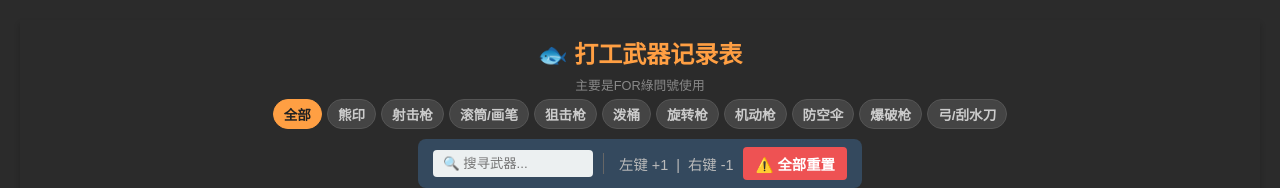
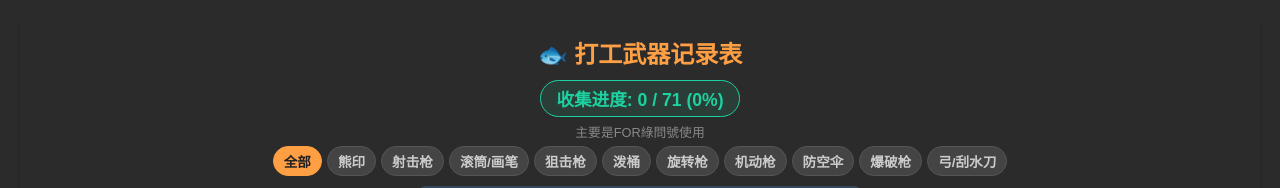
Before and after one commit to azrael-yip/splatoon3-counter, a plain HTML site: page index.html in a window 1280 px wide. Shown: the top 188 px of the page. Drawn offline with Linux system fonts and the light colour scheme.

Commit message:
Add files via upload

```diff
--- a/index.html
+++ b/index.html
@@ -4,7 +4,7 @@
     <meta charset="UTF-8">
     <meta name="viewport" content="width=device-width, initial-scale=1.0">
     <meta name="referrer" content="no-referrer">
-    <title>Splatoon 3 打工武器紀錄 </title>
+    <title>Splatoon 3 打工武器紀錄</title>
     <style>
         :root {
             --bg-color: #2b2b2b;
@@ -43,6 +43,18 @@
         }
 
         h1 { color: var(--accent-orange); margin: 5px 0; font-size: 1.5rem; }
+
+        /* Progress Info Style */
+        .progress-info {
+            font-size: 1.1rem;
+            color: var(--accent-green);
+            font-weight: bold;
+            margin: 5px 0;
+            background: rgba(29, 209, 161, 0.1);
+            padding: 5px 15px;
+            border-radius: 20px;
+            border: 1px solid var(--accent-green);
+        }
 
         .controls {
             background: #34495e;
@@ -189,6 +201,11 @@
 
     <div class="controls-container">
         <h1>🐟 打工武器记录表</h1>
+
+        <div id="progress-display" class="progress-info">
+            收集进度: 0 / 0 (0%)
+        </div>
+
         <div style="font-size: 0.8rem; color: #888; margin-bottom: 5px;">
            主要是FOR綠問號使用
         </div>
@@ -329,7 +346,6 @@
         }
 
         // --- 關鍵圖片邏輯 ---
-        // 我們不直接回傳字串，而是在渲染時透過 DOM 處理 src 切換
         function getLocalPath(id) {
             return `images/Path_Wst_${id}.png`;
         }
@@ -346,6 +362,28 @@
             const targetBtn = buttons.find(b => b.textContent.includes(category) || (category === 'all' && b.textContent === '全部'));
             if(targetBtn) targetBtn.classList.add('active');
             renderGrid();
+        }
+
+        // --- 新增：更新進度函數 ---
+        function updateProgress() {
+            const total = weaponData.length;
+            let used = 0;
+
+            // 計算有多少武器的次數 > 0
+            weaponData.forEach(w => {
+                if (userCounts[w.name] && userCounts[w.name] > 0) {
+                    used++;
+                }
+            });
+
+            // 計算百分比
+            const percent = total > 0 ? Math.round((used / total) * 100) : 0;
+
+            // 更新 UI
+            const el = document.getElementById('progress-display');
+            if (el) {
+                el.innerText = `收集进度: ${used} / ${total} (${percent}%)`;
+            }
         }
 
         function renderGrid() {
@@ -376,24 +414,18 @@
                 const img = document.createElement('img');
                 img.className = 'weapon-img';
 
-                // ------------------------------------------
-                // [Logic] Try Local -> Fail -> Try Online
-                // ------------------------------------------
-                img.src = getLocalPath(weapon.id); // Default: Local
+                // Try Local -> Fail -> Try Online
+                img.src = getLocalPath(weapon.id);
 
                 img.onerror = function() {
-                    // console.log(`Local missing for ${weapon.name}, trying online...`);
-                    // Avoid infinite loop by nullifying onerror before switching src
                     this.onerror = function() {
-                        // If online also fails, show fallback text
                         this.style.display = 'none';
                         imgContainer.innerHTML = `<span style="font-size:0.8em;color:#aaa;">${weapon.name.substring(0,2)}</span>`;
                     };
-                    this.src = getOnlinePath(weapon.id); // Switch to Online
+                    this.src = getOnlinePath(weapon.id);
                 };
 
                 imgContainer.appendChild(img);
-                // ------------------------------------------
 
                 // Events
                 card.onclick = () => updateCount(weapon.name, 1);
@@ -410,6 +442,9 @@
                 card.prepend(imgContainer);
                 grid.appendChild(card);
             });
+
+            // 每次渲染時也更新進度條
+            updateProgress();
         }
 
         function updateCount(name, delta) {
```
